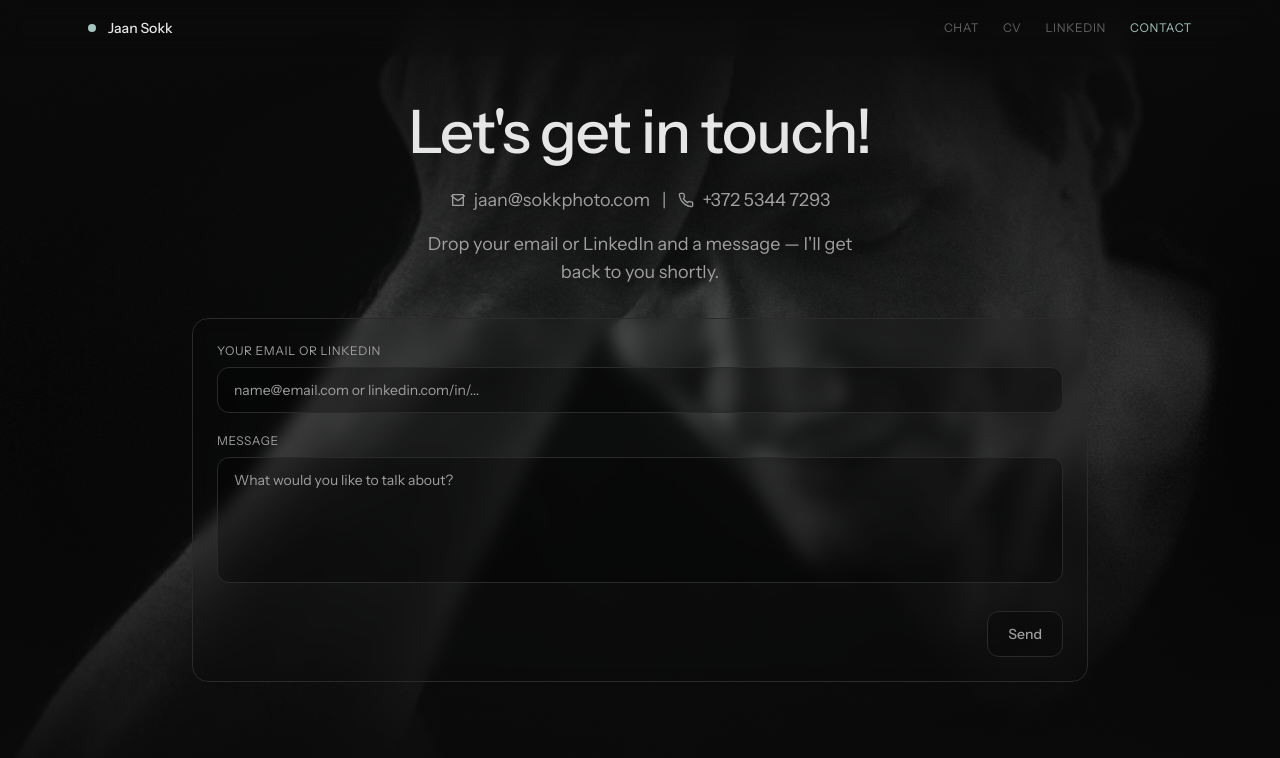
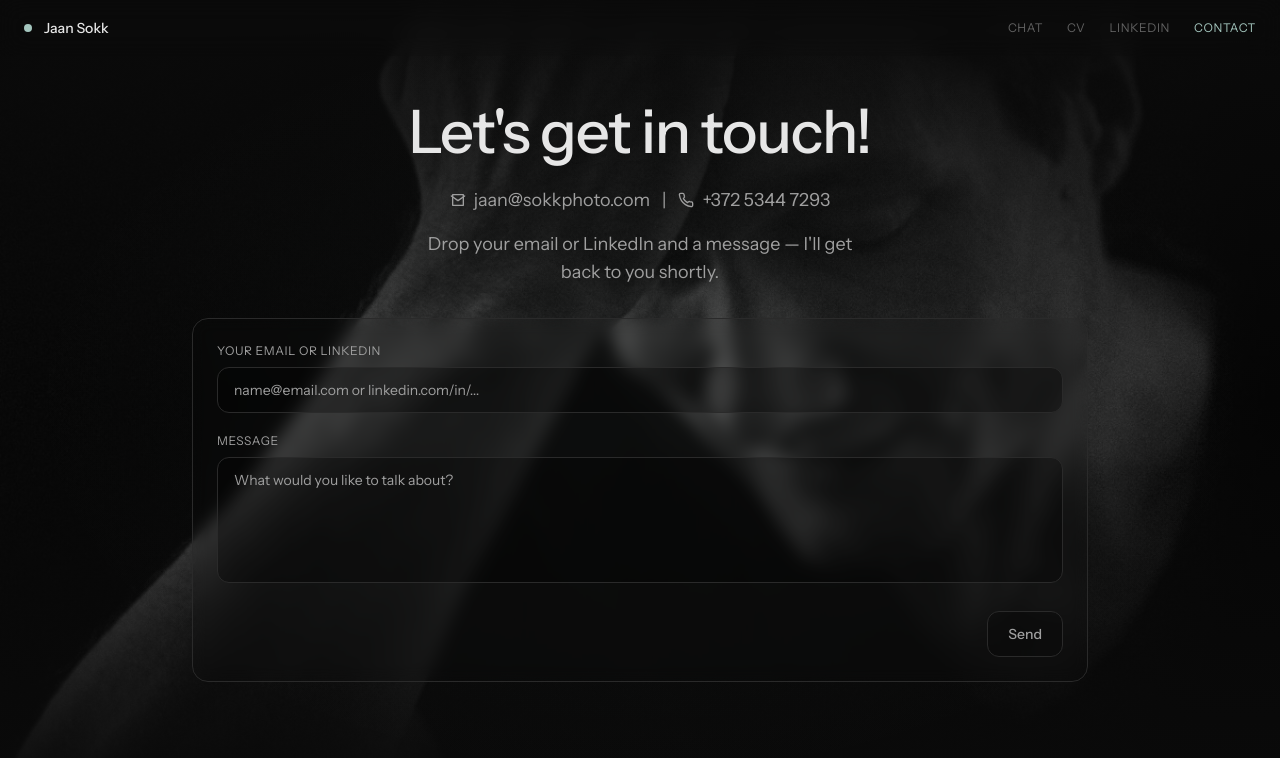
Before and after one commit to jaansokk/resume_web, an Astro site in the folder ui/: page /contact in a window 1280 px wide. Built offline with nearby package versions, Linux system fonts and the light colour scheme; Astro itself is replaced by a stand-in of ours.

Commit message:
fix(ui): full width header

```diff
--- a/ui/src/components/shared/Header.tsx
+++ b/ui/src/components/shared/Header.tsx
@@ -38,7 +38,7 @@ export function Header({ transparent, activePage, isContactActive }: HeaderProps
         transparent ? 'bg-transparent' : 'bg-[var(--v2-bg)]/80 backdrop-blur-md',
       ].join(' ')}
     >
-      <div className="max-w-6xl mx-auto px-6 flex items-center justify-between h-14">
+      <div className="px-6 flex items-center justify-between h-14">
         {/* Brand - non-clickable */}
         <div className="flex items-center gap-3">
           <span className="w-2 h-2 rounded-full bg-[var(--v2-accent)]" />
```
